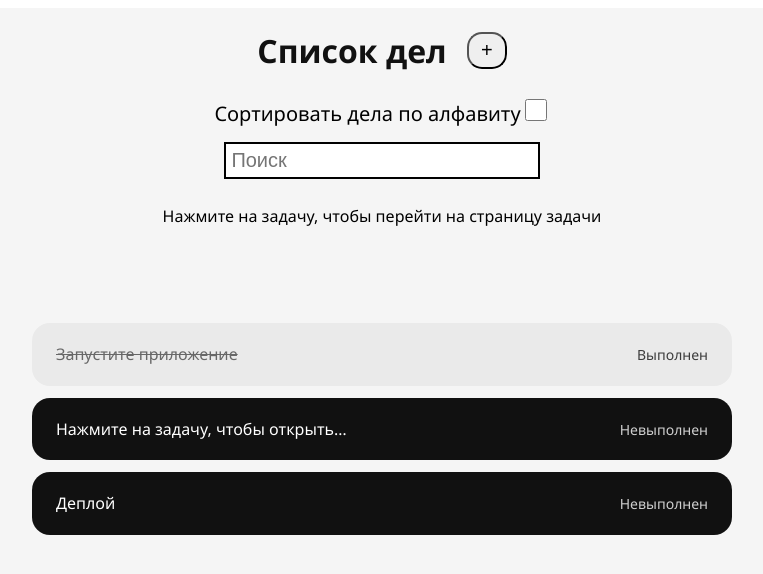
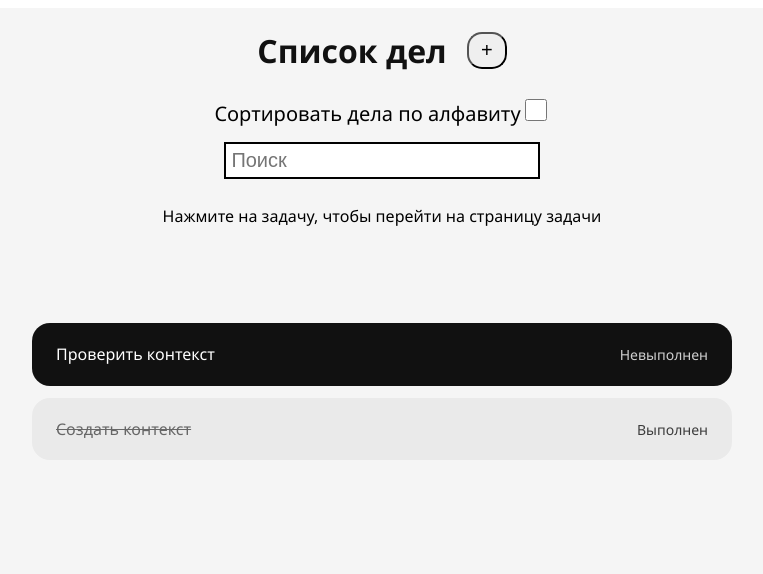
Before and after one commit to stepankot/Todolist-RU, a React (Vite) app: page / in a window 1280 px wide. Shown: the top 574 px of the page, without its empty margins (258-1021 px from the left). Built offline with nearby package versions, Linux system fonts and the light colour scheme; data requests are answered from the project's data file.

Commit message:
initial context tsk

```diff
--- a/db.json
+++ b/db.json
@@ -1,19 +1,14 @@
 {
   "todos": [
     {
-      "id": "b50e",
-      "title": "Деплой",
-      "completed": false
+      "id": "c67a",
+      "title": "Создать контекст",
+      "completed": true
     },
     {
-      "id": "68dd",
-      "title": "Нажмите на задачу, чтобы открыть ее страницу и произвести изменения если нужно",
+      "id": "4027",
+      "title": "Проверить контекст",
       "completed": false
-    },
-    {
-      "id": "3d22",
-      "title": "Запустите приложение",
-      "completed": true
     }
   ]
 }
--- a/src/App.jsx
+++ b/src/App.jsx
@@ -1,9 +1,70 @@
-import { Outlet } from 'react-router'
+import { Outlet, useNavigate } from 'react-router'
+import { TaskContext } from './context'
+import useGetTodos from './api/useTodos'
+import { useState } from 'react'
+import { updateTodo } from './api/useUpdateTodo'
+import createdTodo from './api/useAddTodo'
+import DeleteTodo from './api/useDeleteTodo'
 
 export default function App() {
+	const [refreshTodos, setRefreshTodos] = useState(false)
+	const { todos, loading } = useGetTodos(refreshTodos)
+	const navigate = useNavigate(null)
+
+	const addTodo = todo => {
+		createdTodo(todo)
+		setRefreshTodos(!refreshTodos)
+	}
+
+	const deleteTodo = id => {
+		DeleteTodo(id)
+		setRefreshTodos(!refreshTodos)
+		navigate(-1, { replace: true })
+	}
+
+	const onCreate = todo => {
+		createdTodo(todo)
+
+		setRefreshTodos(!refreshTodos)
+	}
+
+	const onStatusChange = todo => {
+		const updatedTodo = {
+			...todo,
+			completed: !todo.completed
+		}
+		updateTodo(updatedTodo)
+		setRefreshTodos(!refreshTodos)
+	}
+
+	const onUpdate = updTodo => {
+		updateTodo(updTodo)
+		setRefreshTodos(!refreshTodos)
+	}
+
+	const getTodo = id => {
+		return todos?.find(todo => {
+			return todo.id === id
+		})
+	}
+
+	if (loading) return <div>Loading</div>
+
+	const value = {
+		todos,
+		addTodo,
+		deleteTodo,
+		onStatusChange,
+		onUpdate,
+		getTodo,
+		onCreate
+	}
+
 	return (
-		<div>
-			<Outlet />
-		</div>
+		<TaskContext value={value}>
+			<div>
+				<Outlet />
+			</div>
+		</TaskContext>
 	)
 }
--- a/src/CreateModal.jsx
+++ b/src/CreateModal.jsx
@@ -6,7 +6,6 @@ export default function CreateModal({
 	initialValue,
 	isNew
 }) {
-	console.log(value)
 	return (
 		<div className="modal-overlay">
 			<div className="modal-wrapper">
--- a/src/api/useAddTodo.js
+++ b/src/api/useAddTodo.js
@@ -1,17 +1,11 @@
-export default function createdTodo(todo, setLoading, setRefreshTodos) {
-	setLoading(true)
+export default function createdTodo(todo) {
 	fetch('http://localhost:3000/todos', {
 		method: 'POST',
 		headers: {
 			'Content-Type': 'application/json'
 		},
 		body: JSON.stringify(todo)
+	}).then(response => {
+		response.json()
 	})
-		.then(response => {
-			response.json()
-		})
-		.finally(() => {
-			setRefreshTodos(prev => !prev)
-			setLoading(false)
-		})
 }
--- a/src/api/useDeleteTodo.js
+++ b/src/api/useDeleteTodo.js
@@ -1,10 +1,7 @@
-export default function deleteTodo(todo, setDelLoading) {
-	setDelLoading(true)
-	fetch(`http://localhost:3000/todos/${todo.id}`, {
+export default function DeleteTodo(id) {
+	fetch(`http://localhost:3000/todos/${id}`, {
 		method: 'DELETE'
+	}).then(response => {
+		response.json()
 	})
-		.then(response => {
-			response.json()
-		})
-		.finally(() => setDelLoading(false))
 }
--- a/src/api/useTodos.js
+++ b/src/api/useTodos.js
@@ -3,7 +3,7 @@ import { useEffect, useState } from 'react'
 export default function useGetTodos(refreshTodos) {
 	const [loading, setLoading] = useState(true)
 	const [error, setError] = useState(null)
-	const [todos, setTodos] = useState(null)
+	const [todos, setTodos] = useState([])
 	useEffect(() => {
 		fetch('http://localhost:3000/todos')
 			.then(response => response.json())
@@ -12,5 +12,5 @@ export default function useGetTodos(refreshTodos) {
 			.finally(() => setLoading(false))
 	}, [refreshTodos])
 
-	return { todos, error, loading, setTodos, setLoading }
+	return { todos, error, loading }
 }
--- a/src/api/useUpdateTodo.js
+++ b/src/api/useUpdateTodo.js
@@ -1,13 +1,9 @@
-export const updateTodo = (updatedTodo, setRefreshTodos) => {
+export const updateTodo = updatedTodo => {
 	fetch(`http://localhost:3000/todos/${updatedTodo.id}`, {
 		method: 'PATCH',
 		headers: {
 			'Content-Type': 'application/json'
 		},
 		body: JSON.stringify(updatedTodo)
-	})
-		.then(response => response.json)
-		.finally(() => {
-			setRefreshTodos(prev => !prev)
-		})
+	}).then(response => response.json)
 }
--- /dev/null
+++ b/src/context.jsx
@@ -0,0 +1,3 @@
+import { createContext } from 'react'
+
+export const TaskContext = createContext(null)
--- a/src/main.jsx
+++ b/src/main.jsx
@@ -3,6 +3,7 @@ import { createRoot } from 'react-dom/client'
 import './index.css'
 import { RouterProvider } from 'react-router'
 import { routes } from './routes.jsx'
+import { TaskContext } from './context.jsx'
 
 createRoot(document.getElementById('root')).render(
 	<StrictMode>
--- a/src/pages/Main.jsx
+++ b/src/pages/Main.jsx
@@ -1,20 +1,17 @@
 import { useState, useEffect } from 'react'
-import useTodos from '../api/useTodos'
 import TodoElement from '../todoElement'
 import CreateModal from '../CreateModal'
-import createdTodo from '../api/useAddTodo'
-import deleteTodo from '../api/useDeleteTodo'
+import { useContext } from 'react'
+import { TaskContext } from '../context'
 
 export default function Main() {
-	const [refreshTodos, setRefreshTodos] = useState(false)
-	const { todos, loading, setTodos, setLoading } = useTodos(refreshTodos)
 	const [onModal, setOnModal] = useState(false)
 	const [value, setValue] = useState('')
 	const [isSortAB, setIsSortAB] = useState(false)
+	const { todos, onCreate } = useContext(TaskContext)
 
 	const [searchValue, setSearchValue] = useState('')
 	const [debouncedSearch, setDebouncedSearch] = useState('')
-
 	useEffect(() => {
 		const timeout = setTimeout(() => {
 			setDebouncedSearch(searchValue)
@@ -23,36 +20,26 @@ export default function Main() {
 		return () => clearTimeout(timeout)
 	}, [searchValue])
 
-	if (loading) return <p>Loading...</p>
-
-	const onSubmit = event => {
-		event.preventDefault()
-		createdTodo({ title: value, completed: false }, setLoading, setRefreshTodos)
-
-		setRefreshTodos(!refreshTodos)
-		setValue('')
-		const mockTodo = {
-			id: todos.length + 1,
-			title: value,
-			completed: false
-		}
-		setTodos([...todos, mockTodo])
-		setOnModal(false)
-	}
-
 	const onSearch = e => {
 		setSearchValue(e.target.value)
 	}
 
+	const onSubmit = e => {
+		e.preventDefault()
+		const todo = { title: value, completed: false }
+		onCreate(todo)
+		setValue('')
+		setOnModal(false)
+	}
+
 	const filteredTodos = todos
-		.filter(todo =>
+		?.filter(todo =>
 			todo.title.toLowerCase().includes(debouncedSearch.toLowerCase())
 		)
 		.sort((a, b) => {
 			if (!isSortAB) return 0
 			return a.title.localeCompare(b.title)
 		})
-
 	return (
 		<div className="page">
 			<div>
@@ -62,7 +49,7 @@ export default function Main() {
 						<button onClick={() => setOnModal(true)}>+</button>
 					</div>
 				</h1>
-				{todos[0] && (
+				{todos && (
 					<div className="filter-group">
 						<label>
 							Сортировать дела по алфавиту
@@ -83,19 +70,18 @@ export default function Main() {
 			</div>
 			<p>Нажмите на задачу, чтобы перейти на страницу задачи</p>
 			<div className="empty-todos">
-				{!todos[0]
+				{!todos.length
 					? 'Список дел пуст нажмите "+"'
-					: !filteredTodos[0]
+					: !filteredTodos.length
 					? 'Ничего не найдено'
 					: ''}
 			</div>
 			<ul className="todos-container">
-				{todos[0] &&
+				{todos &&
 					filteredTodos.map(todo => (
 						<TodoElement
 							key={todo.id}
 							todo={todo}
-							setRefreshTodos={setRefreshTodos}
 						/>
 					))}
 			</ul>
--- a/src/pages/Task.jsx
+++ b/src/pages/Task.jsx
@@ -1,56 +1,31 @@
 import { Navigate, useParams } from 'react-router'
-import useGetTodo from '../api/useGetTask'
-import { updateTodo } from '../api/useUpdateTodo'
-import deleteTodo from '../api/useDeleteTodo'
-import { useEffect, useState } from 'react'
+import { useContext, useEffect, useState } from 'react'
 import { useNavigate } from 'react-router'
 import CreateModal from '../CreateModal'
 import BackBtn from '../BackBtn'
+import { TaskContext } from '../context'
 
 export default function Task() {
 	const { id } = useParams()
-	const [refreshTodo, setRefreshTodos] = useState(false)
-	const [delLoading, setDelLoading] = useState(false)
 	const [onModal, setOnModal] = useState(false)
 	const [title, setTitle] = useState('')
+	const { getTodo, onStatusChange, onUpdate, deleteTodo } =
+		useContext(TaskContext)
 
+	const todo = getTodo(id)
 	const navigate = useNavigate(null)
 
-	const { todo, loading, error } = useGetTodo(id, refreshTodo)
 	useEffect(() => {
 		if (todo?.title) {
 			setTitle(todo.title)
 		}
-	}, [loading, todo])
+	}, [todo])
 
-	if (loading) return <p>Loading...</p>
-	if (error)
-		return (
-			<Navigate
-				to="/404"
-				replace
-			/>
-		)
+	const onSubmit = () => {
+		const updTodo = { ...todo, title: title }
+		onUpdate(updTodo)
 
-	function onStatusChange() {
-		const updatedTodo = {
-			...todo,
-			completed: !todo.completed
-		}
-		updateTodo(updatedTodo, setRefreshTodos)
-	}
-	function onUpdate() {
-		const updatedTodo = {
-			...todo,
-			title: title
-		}
-		updateTodo(updatedTodo, setRefreshTodos)
 		setOnModal(false)
-	}
-
-	const onDelete = () => {
-		deleteTodo(todo, setDelLoading)
-		navigate(-1)
 	}
 
 	return (
@@ -65,8 +40,8 @@ export default function Task() {
 
 				<div className="task-actions">
 					<button onClick={() => setOnModal(true)}>Изменить</button>
-					<button onClick={onDelete}>Удалить</button>
-					<button onClick={onStatusChange}>
+					<button onClick={() => deleteTodo(todo.id)}>Удалить</button>
+					<button onClick={() => onStatusChange(todo)}>
 						{todo.completed ? 'Отменить' : 'Выполнить'}
 					</button>
 				</div>
@@ -76,7 +51,7 @@ export default function Task() {
 					value={title}
 					setValue={setTitle}
 					setOnModal={setOnModal}
-					onSubmit={onUpdate}
+					onSubmit={onSubmit}
 					initialValue={todo?.title}
 					isNew={false}
 				/>
```
